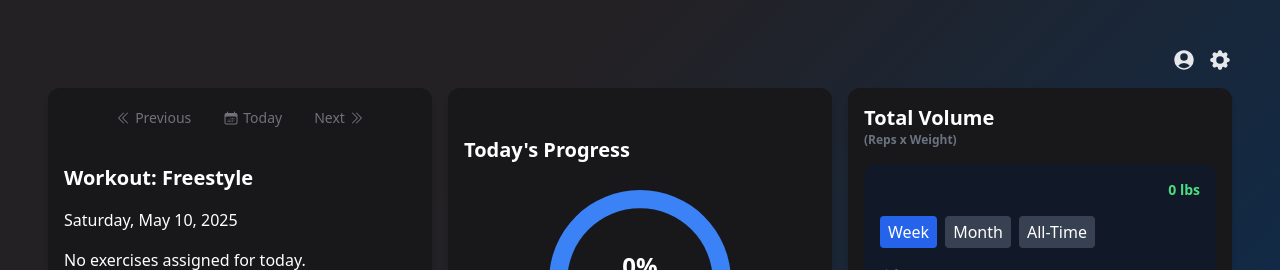
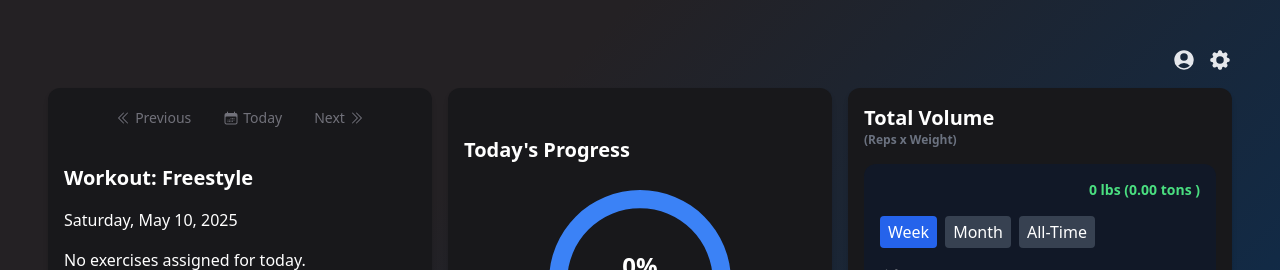
Before and after one commit to BrascoMarketing/Kevin-s-React-App-Tracker, a React (Vite) app: page / in a window 1280 px wide. Shown: the top 270 px of the page. Built offline with nearby package versions, Linux system fonts and the light colour scheme.

Commit message:
Added message in the Volume Chart to display stats also in tons

```diff
--- a/src/components/VolumeChart.jsx
+++ b/src/components/VolumeChart.jsx
@@ -77,7 +77,13 @@ export default function VolumeChart() {
   return (
     <div className="bg-gray-900 text-white rounded-xl p-4 space-y-4">
       <div className="flex justify-end items-center mb-2">
-        <span className="text-sm text-green-400 font-bold">{totalVolume.toLocaleString()} lbs</span>
+        <span className="text-sm text-green-400 font-bold">
+          {totalVolume.toLocaleString()} lbs
+          {" "}
+          (
+          {(totalVolume / 2000).toFixed(2).toLocaleString()} tons
+          )
+        </span>
       </div>
 
       <div className="flex space-x-2 mb-2">
```
